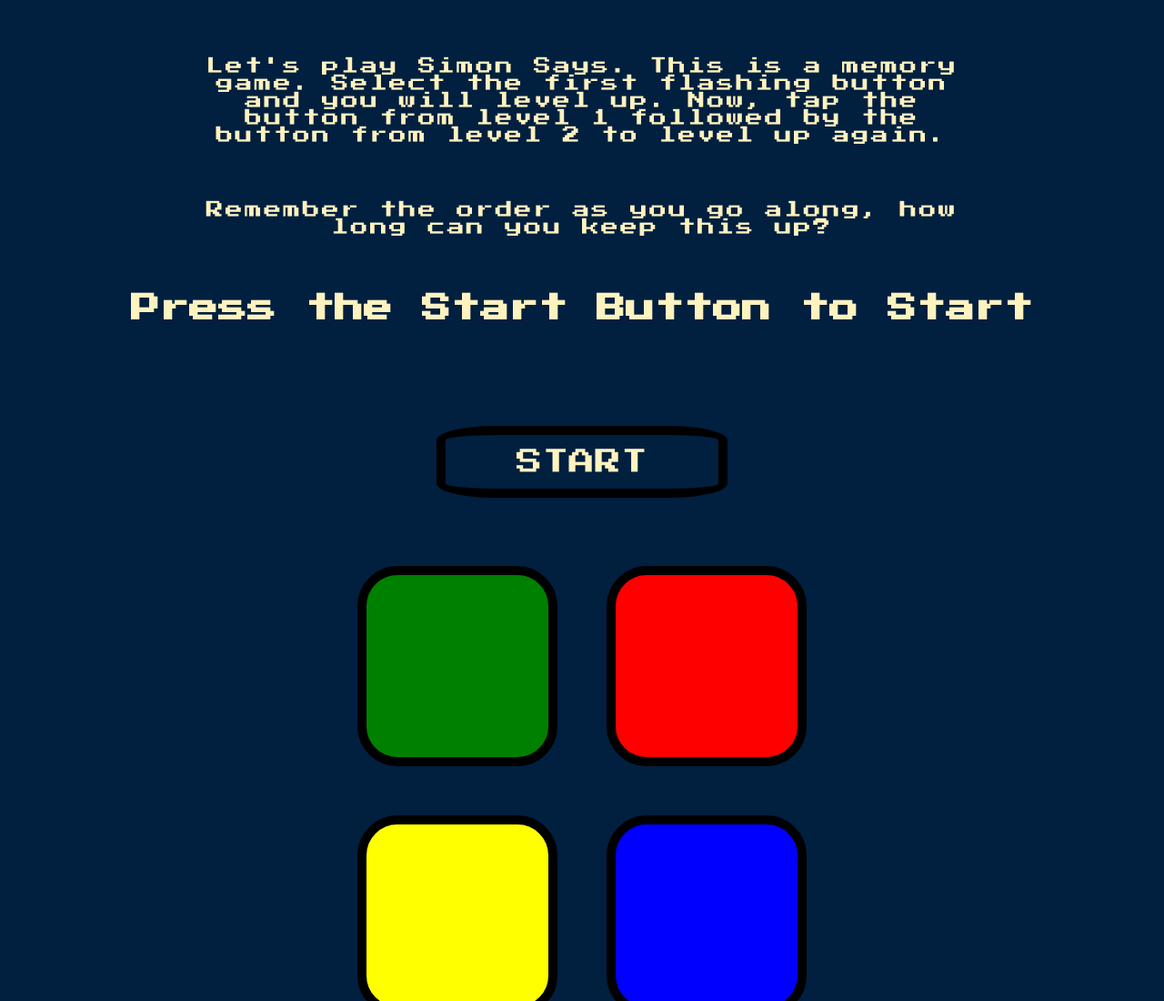
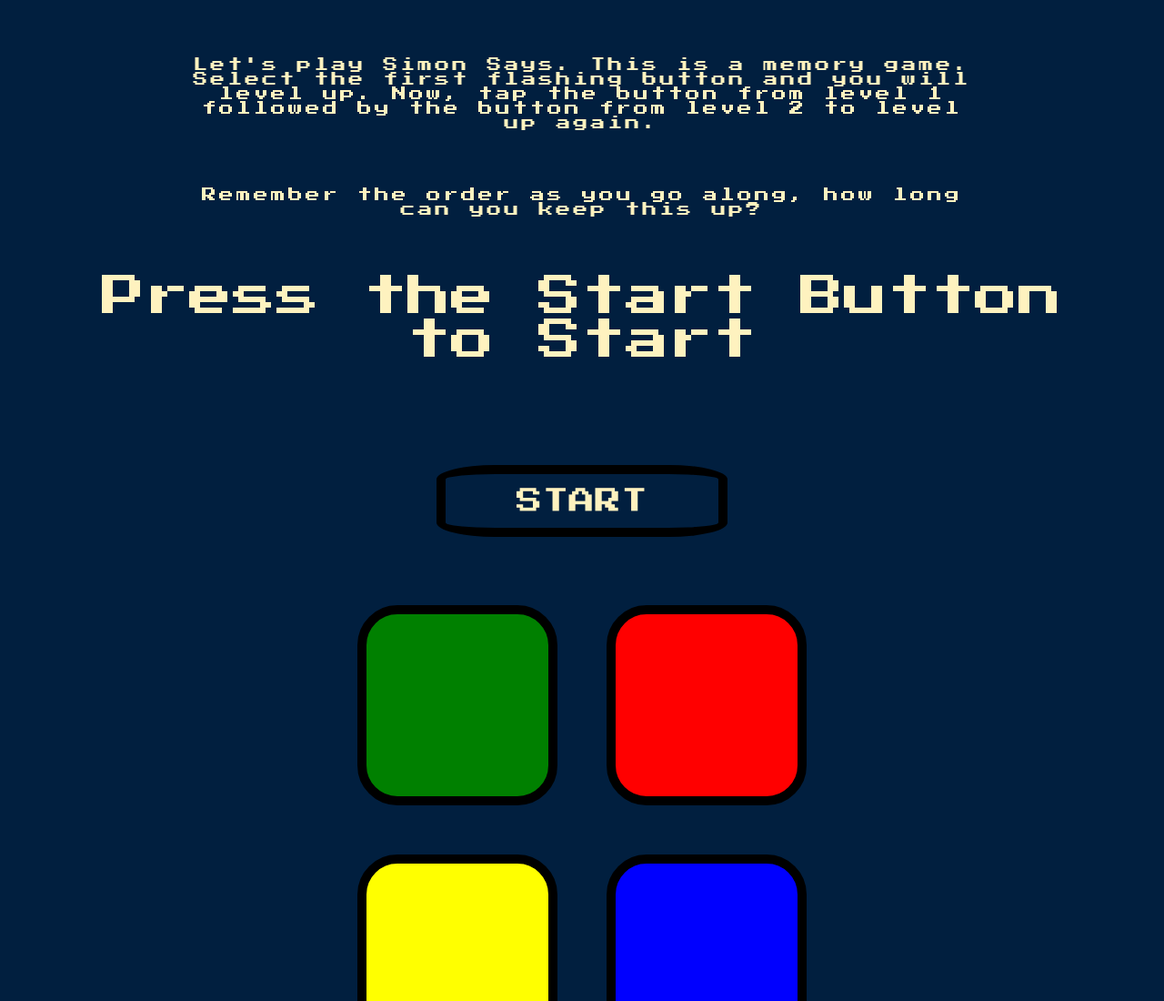
Before and after one commit to cmdr-1/first_game, a plain HTML site: page index.html in a window 1280 px wide. Shown: the top 1100 px of the page at 91% size. Drawn offline with nearby package versions, Linux system fonts and the light colour scheme.

Commit message:
Updated font sizes.

```diff
--- a/styles.css
+++ b/styles.css
@@ -5,11 +5,11 @@ body {
 
 h3 {
   font-family: 'Press Start 2P', cursive;
-  font-weight: 100;
-  font-size: 1.2rem;
+  font-weight: lighter;
+  font-size: 1rem;
   margin: 5% 15% 5%;
   color: #FEF2BF;
-  letter-spacing: 2px;
+  letter-spacing: 3px;
 }
 
 h4 {
@@ -36,6 +36,8 @@ hr {
 
 #level-title {
   font-family: 'Press Start 2P', cursive;
+  font-size: 3rem;
+  font-weight: lighter;
   margin: 5%;
   color: #FEF2BF;
 }
```
